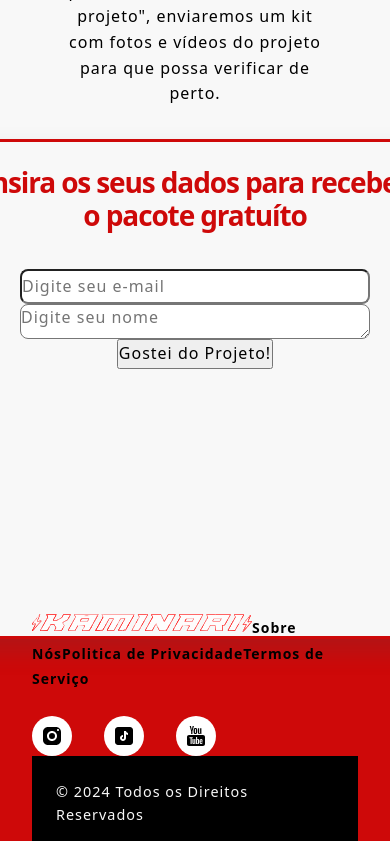
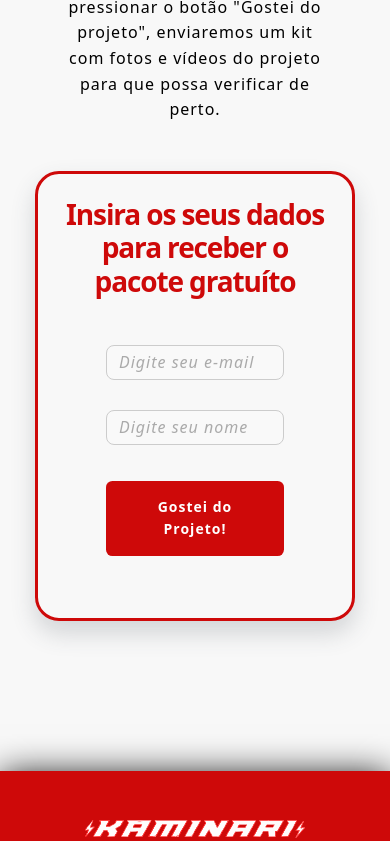
Before and after one commit to zdezucco/landing-page-kaminari, a React (Vite) app: page / in a window 390 px wide. Shown: the part 5047-5888 px from the top of the page. Built offline with nearby package versions, Linux system fonts and the light colour scheme.

Commit message:
Correção da responsividade e últimos detalhes
Feita a correção de toda responsividade da tela e feito o ajuste de maiores detalhes para uma melhor experiência de uso do projeto

```diff
--- a/src/components/contato.tsx
+++ b/src/components/contato.tsx
@@ -71,11 +71,11 @@ export default function Contato() {
             <h2>Insira os seus dados
               para receber o pacote gratuíto</h2>
         </span>
-          <span className='campos'>
+          <span id="campos" className='container'>
             <input type="email" className='email' value={email} onChange={(e) => setEmail(e.target.value)} placeholder="Digite seu e-mail" required />
-            <textarea value={name} className='nome' onChange={(e) => setName(e.target.value)} placeholder="Digite seu nome" required />
+            <input type="text" className='nome' value={name} onChange={(e) => setName(e.target.value)} placeholder="Digite seu nome" required />
 
-            <button type="submit" disabled={loading}>{loading ? 'Enviando...' : 'Gostei do Projeto!'}</button>
+            <button type="submit" className='botaoEnviar' disabled={loading}>{loading ? 'Enviando...' : 'Gostei do Projeto!'}</button>
             {error && <p className="error">{error}</p>}
             {successMessage && <p className="success">{successMessage}</p>}
           </span>
--- a/src/pages/Home.tsx
+++ b/src/pages/Home.tsx
@@ -299,12 +299,14 @@ export default function Home() {
             <footer>
                 <div id="footer_content">
                     <div id="footer_contacts">
-                        <img src={LogoInvertida} alt="Logo Kaminari" width={220} height={20} />
-
-                        <a href="#">Sobre Nós</a>
-                        <a href="#">Politica de Privacidade</a>
-                        <a href="#">Termos de Serviço</a>
-
+                        <span className="logo">
+                            <img className="logoKaminari" src={LogoInvertida} alt="Logo Kaminari" width={220} height={20} />
+                        </span>
+                        <span className="textos">
+                            <a href="#">Sobre Nós</a>
+                            <a href="#">Politica de Privacidade</a>
+                            <a href="#">Termos de Serviço</a>
+                        </span>
                         <div id="footer_social_media">
                             <a href="#" className='footer-link' id="instagram">
                                 <img src={Instagram} alt="Instagram" />
@@ -318,7 +320,6 @@ export default function Home() {
                                 <img src={YouTube} alt="Youtube" />
                             </a>
                         </div>
-
                         <div id="footer_copyright">
                             <p>&#169; 2024 Todos os Direitos Reservados </p>
                         </div>
--- a/src/styles/contact.css
+++ b/src/styles/contact.css
@@ -23,7 +23,7 @@
 
     p {
         color: var(--second-text-color);
-
+        display: ruby;
     }
 
     .telageral {
@@ -41,13 +41,69 @@
         height: 500px;
         text-align: center;
 
-        .campos{
+        #campos{
             display: flex;
             justify-content: center;
             align-items: center;
             flex-direction: column;
             padding: 12px 20px;
+        }
 
+        input {
+            width: 100%;
+            padding: 12px;
+            margin: 10px 0 20px 0;
+            border: 1px solid #ccc;
+            border-radius: 8px;
+            background-color: #f9f9f9;
+            font-size: 16px;
+            color: #333;
+            transition: all 0.3s ease;
+        }
+
+        #campos label {
+            font-size: 14px;
+            font-weight: 600;
+            margin-bottom: 8px;
+            display: block;
+            color: #333;
+        }
+
+        #campos input {
+            width: 100%;
+            padding: 12px;
+            margin: 10px 0 20px 0;
+            border: 1px solid #ccc;
+            border-radius: 8px;
+            background-color: #f9f9f9;
+            font-size: 16px;
+            color: #333;
+            transition: all 0.3s ease;
+        }
+
+        #campos input:focus {
+            border-color: #5e81f4;
+            outline: none;
+            background-color: #fff;
+        }
+
+        #campos input::placeholder {
+            color: #aaa;
+            font-style: italic;
+        }
+
+        .botaoEnviar{
+            width: 100%;
+            background: var(--primary-color);
+            color: var(--light-text-color);
+            font-weight: var(--fw-bold);
+            font-size: var(--fs-sm);
+            padding-block: 0.825rem;
+            padding-inline: 1.5rem;
+            margin-top: 1rem;
+            border-radius: 0.4rem;
+            cursor: pointer;
+            border: solid transparent 0.15rem;
         }
 
         .email{
@@ -76,7 +132,26 @@
     }
 }
 
-@media (width >=580px) {
+@media (width <= 999px) {
+    #contact {
+        gap: 3rem;
+        padding-block: 5rem;
+        box-sizing: border-box;
+        display: flex;
+        margin-bottom: 50rem;
+        max-width: 400px;
+        max-height: 250px;
+        margin-inline: auto;
+    }
+
+    .telageral{
+        max-height: 450px;
+        max-width: 320px;
+    }
+
+}
+
+@media (width >= 1080px) {
     #contact {
         gap: 5rem;
         align-items: center;
--- a/src/styles/footer.css
+++ b/src/styles/footer.css
@@ -1,9 +1,12 @@
+footer{
+    box-shadow: 0px 5px 35px var(--second-text-color);
+}
+
 * {
     margin: 0;
     padding: 0;
     box-sizing: border-box;
     letter-spacing: 1px;
-
 }
 
 main{
@@ -18,9 +21,30 @@ footer {
 
 #footer_content{
     background-color: var(--primary-color);
-    display: grid;
-    grid-template-columns: repeat(4, 1fr);
+    display: flex;
     padding: 3rem 3.5rem;
+    justify-content: center;
+
+    .logo{
+        display: flex;
+        align-items: center;
+        justify-content: center;
+        margin-bottom: 1.5rem;
+    }
+
+    .textos{
+        display: flex;
+        align-items: center;
+        justify-content: center;
+        gap: 0.8rem;
+        margin-bottom: 1rem;
+    }
+
+    .textos a{
+        color: var(--light-gray);
+        margin-top: 5px;
+    }
+
 }
 
 #footer_contacts h1{
@@ -30,8 +54,11 @@ footer {
 
 #footer_social_media {
     display: flex;
-    gap: 2rem;
+    align-items: center;
+    justify-content: center;
+    gap: 3rem;
     margin-top: 1.5rem;
+    margin-bottom: 1rem;
 }
 
 #footer_social_media .footer-link{
@@ -65,43 +92,37 @@ footer {
     background-color: #ffffff;
 }
 
-.footer-list{
-    display: flex;
-    flex-direction: column;
-    gap: 0.75rem;
-    list-style: none;
-}
-
-.footer-list .footer-link{
-    color: var(--light-gray);
-    transition: all 0.4s;
-}
-
-.footer-list .footer-link:hover{
-    color: var(--second-text-color);
-}
-
 #footer_copyright{
     display: flex;
     justify-content: center;
     background-color: black;
+    opacity: 90%;
     font-size: 0.9rem;
-    padding: 1.5rem;
+    padding: 0.4rem;
     font-weight: 100;
+    border-radius: 10px;
+    margin-bottom: -48px;
+    width: 1920px;
 }
 
 @media screen and (max-width: 768px){
     #footer_content{
-        grid-template-columns: repeat(2, 1fr);
         gap: 2rem;
 
+        .textos{
+            flex-direction: column;
+        }
     }
 }
 
 @media screen and (max-width: 426px){
     #footer_content{
-        grid-template-columns: repeat(1, 1fr);
         padding: 3rem 2rem;
 
+        max-width: 500px;
+
+        .textos{
+            flex-direction: column;
+        }
     }
 }
```
